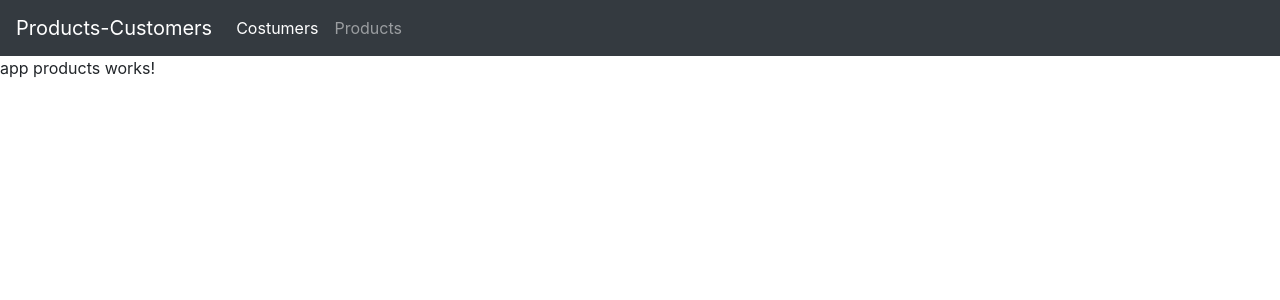
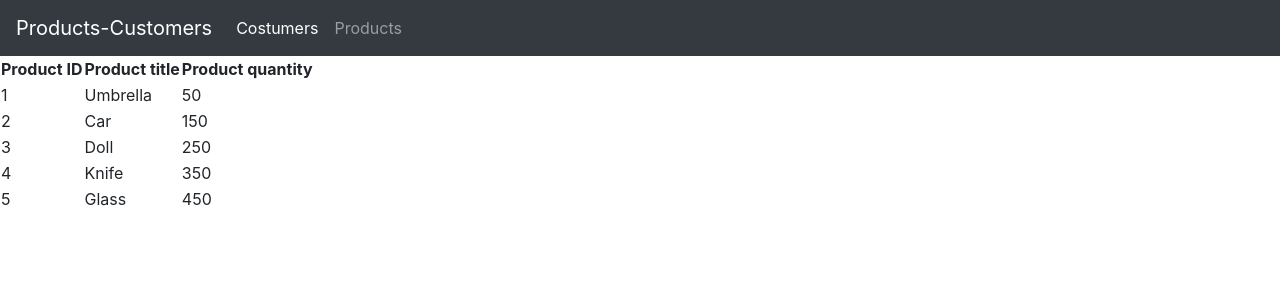
Before and after one commit to jovanna1616/vue_2, a Vue app: page /#/products in a window 1280 px wide. Shown: the top 300 px of the page. Built offline with nearby package versions, Linux system fonts and the light colour scheme.

Commit message:
5. zadatak

```diff
--- a/src/pages/AppProducts.vue
+++ b/src/pages/AppProducts.vue
@@ -1,10 +1,31 @@
 <template>
-  <div>app products works!</div>
+  <table>
+      <thead>
+        <th>Product ID</th>
+        <th>Product title</th>
+        <th>Product quantity</th>
+        <th>&nbsp;</th>
+      </thead>
+      <tbody>
+        <tr v-for="product in products" :key="product.id">
+          <td>{{ product.id }}</td>
+          <td>{{ product.title }}</td>
+          <td>{{ product.quantity }}</td>
+        </tr>
+      </tbody>
+    </table>
 </template>
 
 <script>
+import { productService } from '../services/ProductService';
+
 export default {
-
+  name: 'AppProducts',
+  data() {
+    return {
+      products: productService.list()
+    }
+  },
 }
 </script>
 
--- /dev/null
+++ b/src/services/ProductService.js
@@ -0,0 +1,15 @@
+const products = [
+  {id: 1, title: 'Umbrella', quantity: 50},
+  {id: 2, title: 'Car', quantity: 150},
+  {id: 3, title: 'Doll', quantity: 250},
+  {id: 4, title: 'Knife', quantity: 350},
+  {id: 5, title: 'Glass', quantity: 450}
+];
+
+export default class CustomerService {
+    list() {
+      return products
+    }
+}
+
+export const productService = new CustomerService()
```
Also changed, not shown: src/services/CustomerService.js (+4 -4 lines).
